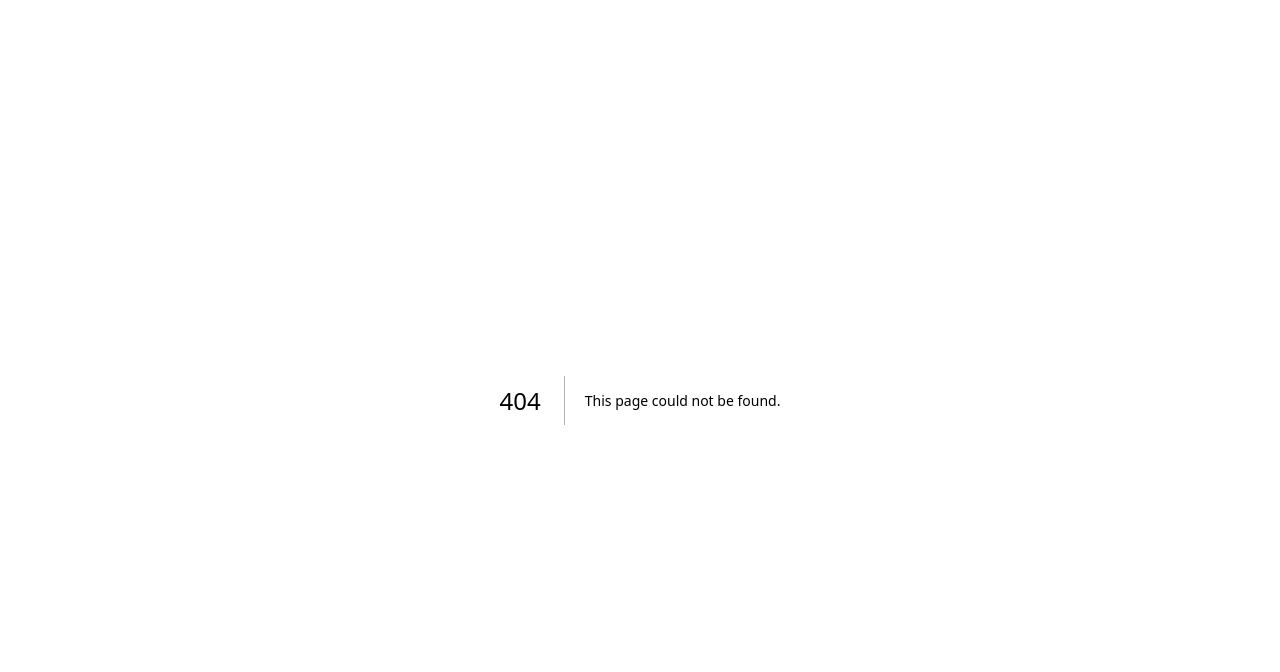
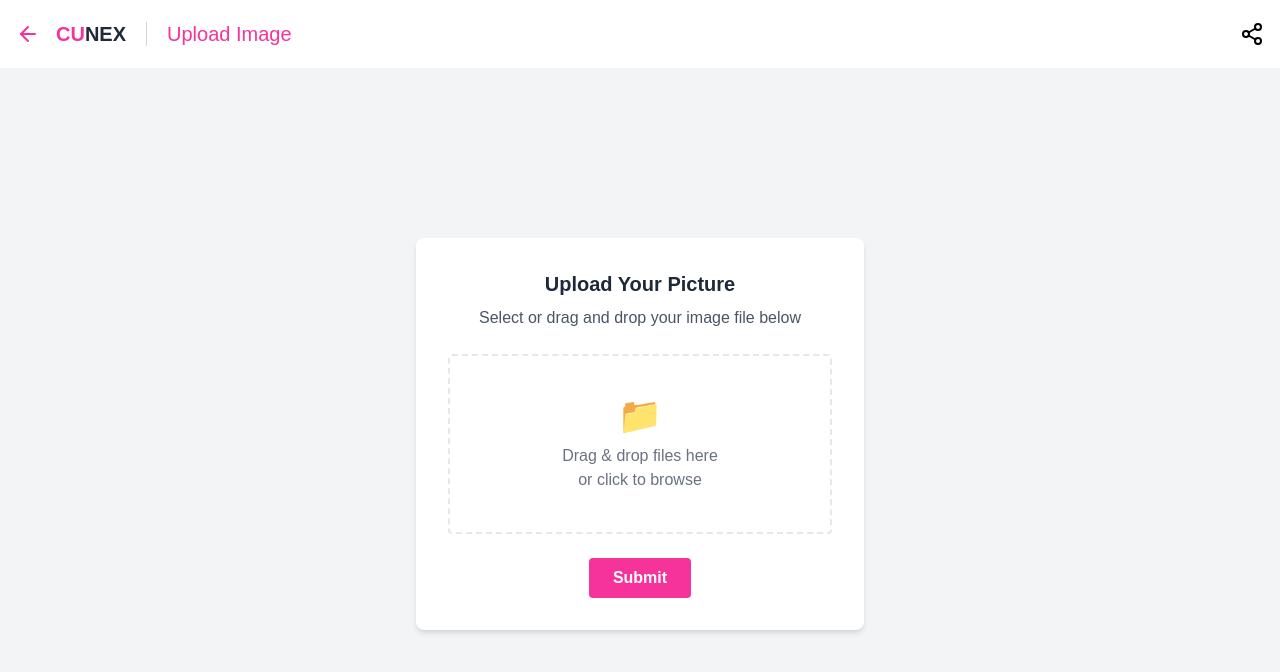
Before and after one commit to bookydooky/cunex_hackathon, a Next.js app in the folder my-cunex-app/: page /profile/myJob/upload/1 in a window 1280 px wide. Before the commit this address had no page. Shown: the top 672 px of the page. Built offline with nearby package versions, Linux system fonts and the light colour scheme.

Commit message:
Profile done

```diff
--- a/my-cunex-app/server.js
+++ b/my-cunex-app/server.js
@@ -291,7 +291,7 @@ app.get("/getOngoingJobs", (req, res) => {
     FROM jobHistory jh
     LEFT JOIN jobBanners jb ON jh.bannerId = jb.bannerId
     LEFT JOIN users u ON jh.buyerId = u.userId
-    WHERE jh.sellerId = ?
+    WHERE jh.sellerId = ? and jh.progress != 3
   `;
   con.query(jobData, [userId], (err, result) => {
     if (err) {
@@ -302,6 +302,50 @@ app.get("/getOngoingJobs", (req, res) => {
   });
 });
 
+app.post("/addSubmittedImages", async (req, res) => {
+  const { images, historyId } = req.body;
+
+  if (!images || images.length === 0) {
+    return res.status(400).json({ error: "No images provided" });
+  }
+
+  try {
+    let values = images.map((imageUrl) => [historyId, imageUrl]);
+
+    // Insert the image data into the database. imageId is AUTO_INCREMENT, so we don't include it.
+    const sql = "INSERT INTO submittedImages (historyId, imageURL) VALUES ?";
+    con.query(sql, [values], async (err, result) => {
+      if (err) {
+        console.error("Database error:", err);
+        return res.status(500).json({ error: "Database error" });
+      }
+
+      // After images are inserted, update the progress in jobHistory table
+      const updateProgressSql = `
+        UPDATE jobHistory
+        SET progress = progress + 1
+        WHERE historyId = ?
+      `;
+      con.query(updateProgressSql, [historyId], (updateErr, updateResult) => {
+        if (updateErr) {
+          console.error("Error updating progress:", updateErr);
+          return res.status(500).json({ error: "Failed to update progress" });
+        }
+
+        // Return success response
+        res.json({
+          success: true,
+          message: "Images saved and progress updated successfully",
+          insertedCount: result.affectedRows,
+        });
+      });
+    });
+  } catch (error) {
+    console.error("Error processing request:", error);
+    res.status(500).json({ error: "Server error" });
+  }
+});
+
 app.listen(3001, () => {
   console.log("Server running on port 3001");
 });
--- a/my-cunex-app/src/app/profile/myJob/page.tsx
+++ b/my-cunex-app/src/app/profile/myJob/page.tsx
@@ -148,8 +148,11 @@ export default function MyJobsPage() {
                   <button className="flex-1 py-3 text-center border-r border-gray-100 text-gray-500">
                     Message
                   </button>
+
                   <button className="flex-1 py-3 text-center text-pink-500 font-medium">
-                    Update
+                    <Link href={`/profile/myJob/upload/${job.historyId}`}>
+                      Update
+                    </Link>
                   </button>
                 </div>
               </div>
--- /dev/null
+++ b/my-cunex-app/src/app/profile/myJob/upload/[id]/page.tsx
@@ -0,0 +1,174 @@
+"use client";
+import React, { useState, useRef } from "react";
+import { ArrowLeft, Share2 } from "lucide-react";
+import { useRouter, useParams } from "next/navigation";
+
+const ImageUpload = () => {
+  const params = useParams();
+  const historyId = params.id; // ✅ Get id dynamically  const router = useRouter();
+  const [imageSrc, setImageSrc] = useState(null); // State to hold the image source
+  const [file, setFile] = useState(null); // State to hold the file object
+  const fileInputRef = useRef(null);
+  const router = useRouter(); // Don't forget to use the router for navigation
+
+  const handleDrop = (e) => {
+    preventDefaults(e);
+
+    const files = e.dataTransfer.files;
+    if (files.length) {
+      handleFiles(files); // Only handles the first file
+    }
+  };
+
+  const preventDefaults = (e) => {
+    e.preventDefault();
+    e.stopPropagation();
+  };
+
+  const handleFiles = (files) => {
+    console.log("Files selected:", files);
+    const selectedFile = files[0]; // Only take the first file
+    if (selectedFile) {
+      const fileReader = new FileReader();
+      fileReader.onloadend = () => {
+        setImageSrc(fileReader.result); // Set image source to the file reader result (image URL)
+        setFile(selectedFile); // Save the file object for submission
+      };
+      fileReader.readAsDataURL(selectedFile);
+    }
+  };
+
+  const handleFileInputChange = (e) => {
+    const files = e.target.files;
+    if (files.length) {
+      handleFiles(files); // Only handles the first file
+    }
+  };
+
+  const openFileDialog = () => {
+    fileInputRef.current.click();
+  };
+
+  const handleFileSubmit = async () => {
+    if (!file) {
+      alert("Please select an image before submitting.");
+      return;
+    }
+
+    try {
+      const formData = new FormData();
+      formData.append("files", file); // Append the single file
+
+      const response = await fetch("/api/s3-upload", {
+        method: "POST",
+        body: formData,
+      });
+
+      if (!response.ok) {
+        throw new Error("Failed to upload file");
+      }
+
+      const { fileUrls } = await response.json();
+      console.log("Uploaded file:", fileUrls);
+
+      // Send fileUrls to your Node.js server (server.js)
+      await sendToServer(fileUrls, historyId); // Pass bannerId here
+      router.push("/");
+    } catch (error) {
+      console.error("Error uploading file:", error);
+    } finally {
+      setFile(null); // Clear file after upload
+    }
+  };
+
+  const sendToServer = async (fileUrls, historyId) => {
+    console.log("Sent History Id: ", historyId);
+    try {
+      const response = await fetch("http://localhost:3001/addSubmittedImages", {
+        method: "POST",
+        headers: {
+          "Content-Type": "application/json",
+        },
+        body: JSON.stringify({ images: fileUrls, historyId }), // Use the passed bannerId
+      });
+
+      const result = await response.json();
+      console.log("Server response:", result);
+    } catch (error) {
+      console.error("Error sending files to server:", error);
+    }
+  };
+
+  return (
+    <div className="flex flex-col min-h-screen bg-gray-100">
+      <div className="px-4 py-5 flex justify-between items-center bg-white">
+        <div className="flex items-center">
+          <button
+            onClick={() => router.push("/profile")}
+            className="transition-transform transform active:scale-90"
+          >
+            <ArrowLeft className="mr-4 text-pink-500 hover:text-pink-800" />
+          </button>
+          <div className="flex items-center">
+            <span className="text-pink-500 font-semibold text-xl">CU</span>
+            <span className="text-gray-800 font-bold text-xl">NEX</span>
+          </div>
+          <div className="h-6 border-l border-gray-300 mx-5"></div>
+          <div className="text-pink-500 font-medium text-xl">Upload Image</div>
+        </div>
+        <Share2 className="text-black" />
+      </div>
+
+      <div className="flex-1 flex justify-center items-center p-4">
+        <div className="bg-white rounded-lg shadow-md p-8 w-full max-w-md text-center">
+          <h2 className="text-xl font-semibold text-gray-800 mb-2">
+            Upload Your Picture
+          </h2>
+          <p className="text-gray-600 mb-6">
+            Select or drag and drop your image file below
+          </p>
+
+          <div
+            className={`border-2 border-dashed rounded p-10 mb-6 cursor-pointer transition-colors border-gray-200 hover:border-pink-400 hover:bg-pink-50`}
+            onClick={openFileDialog}
+            onDrop={handleDrop}
+          >
+            <div className="text-4xl text-gray-300 mb-2">📁</div>
+            <p className="text-gray-500">
+              Drag & drop files here
+              <br />
+              or click to browse
+            </p>
+            {/* Display selected image if available */}
+            {imageSrc && (
+              <div className="mt-4">
+                <img
+                  src={imageSrc}
+                  alt="Selected"
+                  className="w-full h-auto object-cover rounded-lg"
+                />
+              </div>
+            )}
+          </div>
+
+          <input
+            type="file"
+            ref={fileInputRef}
+            className="hidden"
+            accept="image/*"
+            onChange={handleFileInputChange}
+          />
+
+          <button
+            className="bg-pink-500 hover:bg-pink-600 text-white font-bold py-2 px-6 rounded transition-colors"
+            onClick={handleFileSubmit}
+          >
+            Submit
+          </button>
+        </div>
+      </div>
+    </div>
+  );
+};
+
+export default ImageUpload;
```
